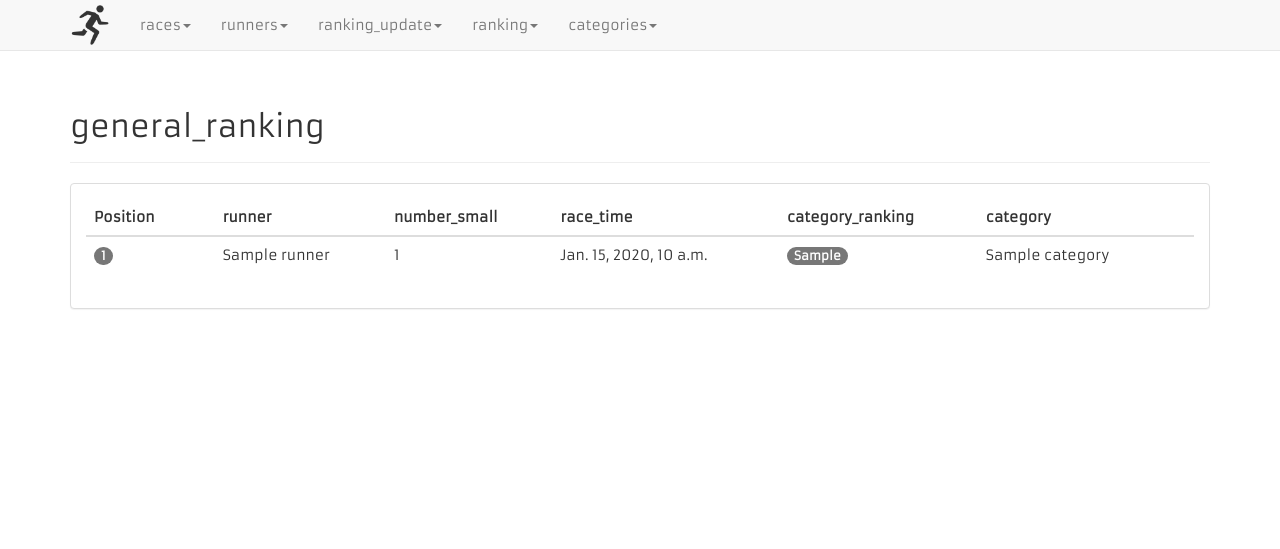
After one commit to verpoorten/racetiming, a Django app: template timing/templates/ranking/general.html in a window 1280 px wide. The commit adds this page. Shown: the top 549 px of the page. Run offline with Django 3.2, Linux system fonts and the light colour scheme; the template is opened without the code that fills it: most values are stand-ins (such as "Sample title", 1, 10 or a date in 2020); some libraries are stand-ins or nearby versions.

Commit message:
#3 add a page with general ranking

```diff
--- a/timing/models/ranking.py
+++ b/timing/models/ranking.py
@@ -39,7 +39,8 @@ class Ranking(models.Model):
 
             min = total_min % 60
             hrs = (total_min - min) / 60
-            return ("{}:{}".format(int(hrs), int(min)))
+            return "{}:{}".format(int(hrs), format(int(min), '02d'))
+
         else:
             return ''
 
--- a/timing/templates/layout.html
+++ b/timing/templates/layout.html
@@ -104,11 +104,21 @@
                            id="lnk_home_dropdown_runners">{% trans 'ranking_update' %}<span
                                 class="caret"></span></a>
                         <ul class="dropdown-menu">
-
                             <li><a href="{% url 'ranking' %}"
-                                   id="lnk_dropdown_ranking">{% trans 'ranking'%}</a></li>
+                                   id="lnk_dropdown_ranking">{% trans 'ranking_update'%}</a></li>
                             <li><a href="{% url 'podium' %}"
                                    id="lnk_dropdown_podium">{% trans 'podium'%}</a></li>
+                        </ul>
+                    </li>
+                    <li class="dropdown">
+                        <a href="#" class="dropdown-toggle" data-toggle="dropdown" role="button"
+                           aria-haspopup="true"
+                           aria-expanded="false"
+                           id="lnk_home_dropdown_runners">{% trans 'ranking' %}<span
+                                class="caret"></span></a>
+                        <ul class="dropdown-menu">
+                            <li><a href="{% url 'general_ranking' %}"
+                                   id="lnk_dropdown_podium">{% trans 'general_ranking'%}</a></li>
                         </ul>
                     </li>
                     <li class="dropdown">
--- /dev/null
+++ b/timing/templates/ranking/general.html
@@ -0,0 +1,83 @@
+{% extends "layout.html" %}
+{% load staticfiles %}
+{% load i18n %}
+{% load bootstrap3 %}
+
+{% comment "License" %}
+* Racetiming is an application designed to manage ranking during running
+* competition.
+*
+* Copyright (C) 2018 Leïla Verpoorten
+*
+* This program is free software: you can redistribute it and/or modify
+* it under the terms of the GNU General Public License as published by
+* the Free Software Foundation, either version 3 of the License, or
+* (at your option) any later version.
+*
+* This program is distributed in the hope that it will be useful,
+* but WITHOUT ANY WARRANTY; without even the implied warranty of
+* MERCHANTABILITY or FITNESS FOR A PARTICULAR PURPOSE.  See the
+* GNU General Public License for more details.
+*
+* A copy of this license - GNU General Public License - is available
+* at the root of the source code of this program.  If not,
+* see http://www.gnu.org/licenses/.
+{% endcomment %}
+
+{% block breadcrumb %}
+<li class="active" id="lnk_ranking">{% trans 'ranking' %}</li>
+{% endblock %}
+
+{% block content %}
+<div class="page-header">
+    <h2>{% trans 'general_ranking' %}</h2>
+</div>
+
+<div class="panel panel-default">
+    <div class="panel-body">
+        {% if rankings %}
+            <table class="table table-hover">
+                <thead>
+                    <th>{% trans 'Position' %}</th>
+                    <th></th>
+                    <th>{% trans 'runner' %}</th>
+                    <th>{% trans 'number_small'%}</th>
+                    <th>{% trans 'race_time' %}</th>
+                    <th>{% trans 'category_ranking' %}</th>
+                    <th>{% trans 'category' %}</th>
+                    <th></th>
+                </thead>
+                <tbody>
+                    {% for ranking in rankings %}
+                    <tr {% if ranking.category_ranking == 1 %}
+                            {% if ranking.runner.gender == 'M'%}
+                                style="background-color:#70db70"
+                            {% else %}
+                                style="background-color:#ffbb99"
+                            {% endif %}
+
+                    {% endif %}>
+                        <td><span class="badge badge-info">{{forloop.counter}}</span></td>
+                        <td>{% if ranking.attention %}
+                                <span style="color:red" title="{% trans 'duplicated'%}'">ATTENTION</span>
+                            {% endif %}
+                        </td>
+                        <td>{{ ranking.runner }}</td>
+                        <td>{{ ranking.runner.number }}</td>
+                        <td>{{ ranking.race_time }}</td>
+                        <td><span class="badge badge-info">{{ ranking.category_ranking }}</span>
+                            {% if ranking.category_ranking == 1 %}
+                                <img src="{% static 'img/trophy.png' %}" style="height:20px;">
+                            {% endif %}</td>
+                        <td {% if ranking.category_ranking == 1%} style="font-weight: bold" {% endif %}>{{ ranking.runner.category }}</td>
+                        <td>{% if ranking.duplicated%}<a href="{% url 'delete_ranking_general' ranking.id %}">{% trans 'delete' %}</a>{% endif %}</td>
+                    </tr>
+                {% endfor%}
+                </tbody>
+            </table>
+        {% endif%}
+    </div>
+</div>
+
+
+{% endblock %}
--- a/timing/urls.py
+++ b/timing/urls.py
@@ -59,6 +59,9 @@ urlpatterns = [
         url(r'^add/$', ranking.add_ranking, name='add_ranking'),
         url(r'^podium/$', ranking.podium, name='podium'),
         url(r'^delete/([0-9]+)/$', ranking.delete_ranking, name='delete_ranking'),
+        url(r'^general/$', ranking.general_ranking, name='general_ranking'),
+        url(r'^delete/general/([0-9]+)/$', ranking.delete_on_general, name='delete_ranking_general'),
+
 
 
     ])),
```
Also changed, not shown: timing/views/ranking.py (+15 -2 lines), timing/locale/en/LC_MESSAGES/django.po, timing/locale/fr_BE/LC_MESSAGES/django.po, 1 other file.
